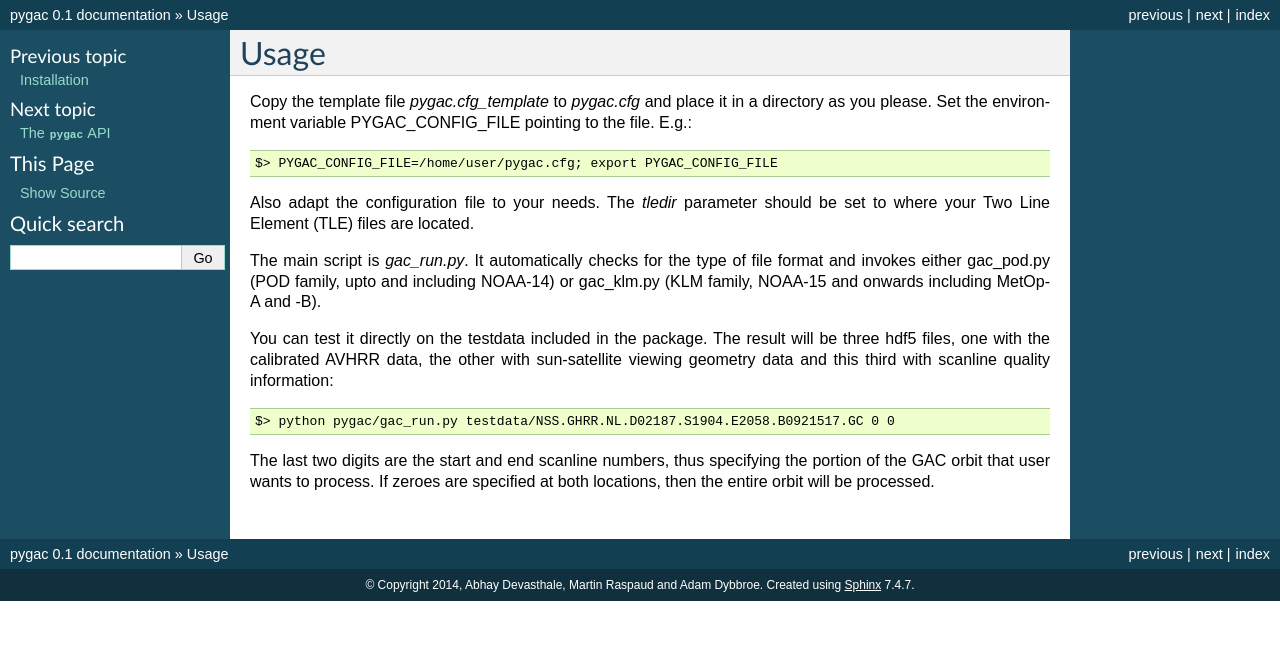
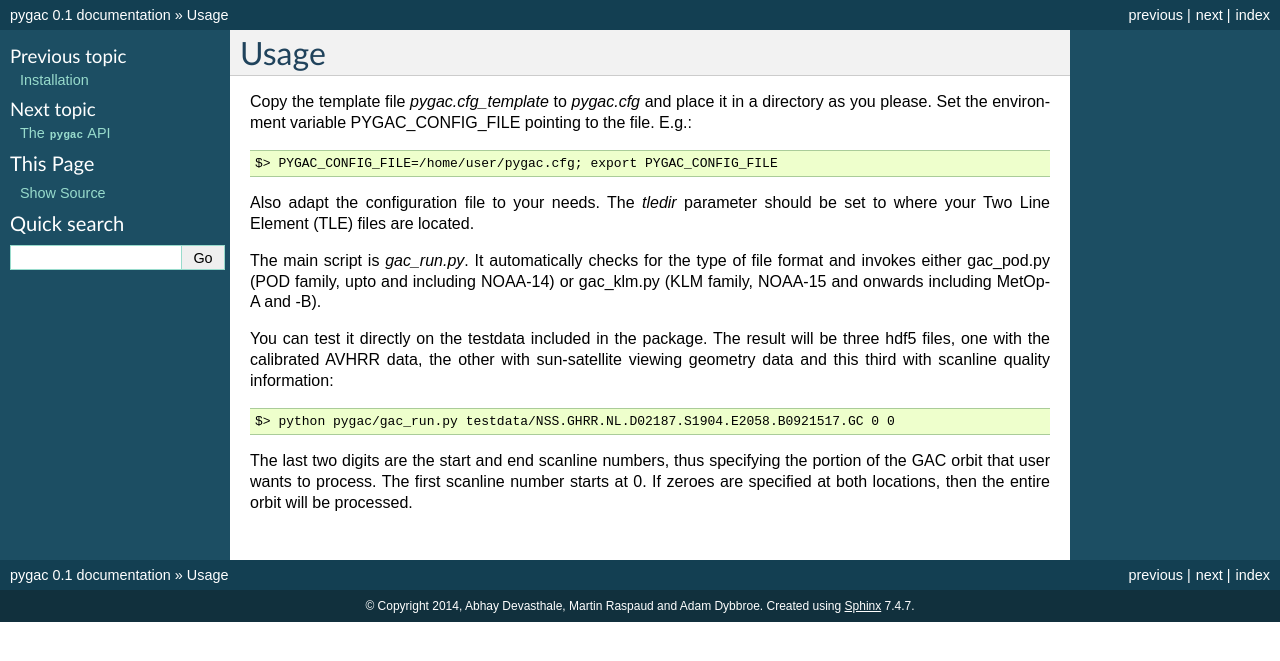
Before and after one commit to pytroll/pygac, a Sphinx documentation site: the page built from doc/source/usage.rst, in a window 1280 px wide. Shown: the top 661 px of the page. Built offline with Sphinx 7.4.7, drawn with Linux system fonts in a browser that asks for light colours.

Commit message:
updated text on command-line usage

```diff
--- a/doc/source/usage.rst
+++ b/doc/source/usage.rst
@@ -20,4 +20,5 @@ calibrated AVHRR data, the other with sun-satellite viewing geometry data and th
  $> python pygac/gac_run.py testdata/NSS.GHRR.NL.D02187.S1904.E2058.B0921517.GC 0 0
 
 The last two digits are the start and end scanline numbers, thus specifying the portion of the GAC orbit that user wants to process.
+The first scanline number starts at 0.
 If zeroes are specified at both locations, then the entire orbit will be processed.
```
